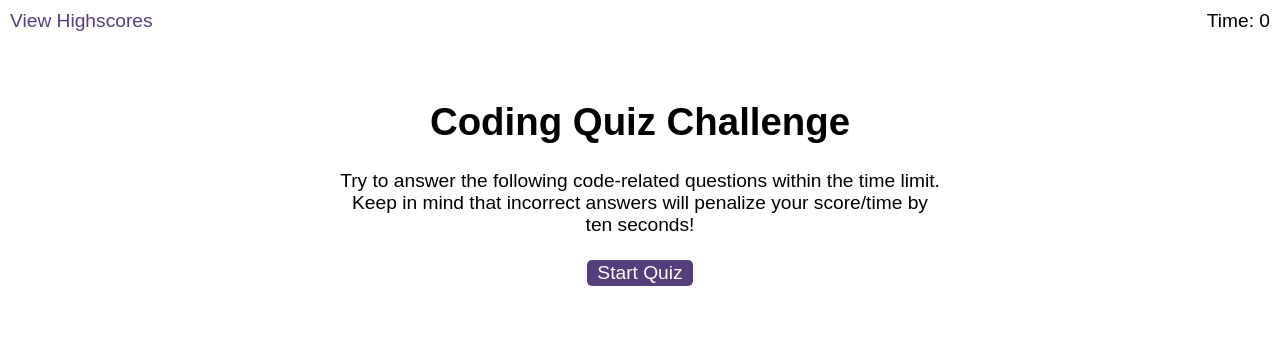
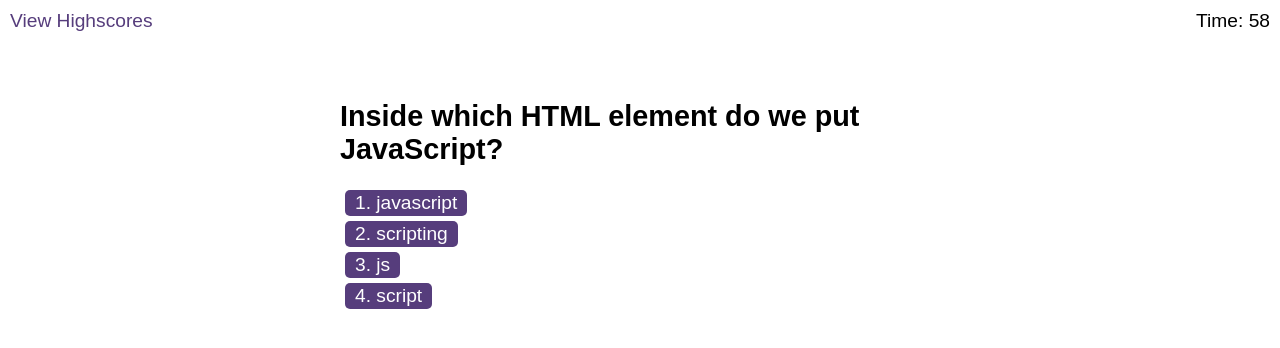
Before and after one commit to sam-xander/javascript-quiz, a plain HTML site: page index.html in a window 1280 px wide. Both pictures are taken after a click on the button "Start Quiz". Drawn offline with Linux system fonts and the light colour scheme.

Commit message:
add question elements

```diff
--- /dev/null
+++ b/assets/js/logic.js
@@ -0,0 +1,53 @@
+var body = document.body;
+
+var startScreen = document.querySelector("#start-screen");
+var startButton = document.querySelector("#start");
+
+var timerElement = document.querySelector("#time");
+var startTime = 60;
+timerElement.innerText = startTime;
+
+var questionNumber = 0;
+
+function getQuestion(questionNumber) {
+  var question = questions[questionNumber];
+  var title = question.title;
+  var choices = question.choices;
+
+  var questionWrapper = document.querySelector("#question-wrapper");
+  questionWrapper.insertAdjacentHTML(
+    "beforeend",
+    `<div id="question" class="">
+      <h2 id="question-title"></h2>
+      <div id="choices" class="choices"></div>
+      </div>`
+  );
+
+  var titleElement = document.querySelector("#question-title");
+
+  titleElement.innerText = title;
+
+  var choicesElement = document.querySelector("#choices");
+
+  var number = 1;
+
+  for (var choice in choices) {
+    choicesElement.insertAdjacentHTML(
+      "beforeend",
+      `<button>${number}. ${choices[choice]}</button>`
+    );
+    number++;
+  }
+}
+
+startButton.addEventListener("click", function () {
+  startScreen.classList.add("hide");
+
+  setInterval(function () {
+    startTime--;
+
+    timerElement.innerText = startTime;
+  }, 1000);
+
+  getQuestion(questionNumber);
+});
--- /dev/null
+++ b/assets/js/questions.js
@@ -0,0 +1,40 @@
+var questions = [
+  {
+    title: "Inside which HTML element do we put JavaScript?",
+    choices: ["javascript", "scripting", "js", "script"],
+    answer: "script",
+  },
+  {
+    title: "The external JavaScript file must contain the <script> tag.",
+    choices: ["True", "False"],
+    answer: "False",
+  },
+  {
+    title: "How do you write 'Hello World' in an alert box?",
+    choices: [
+      "msg('Hello World');",
+      "alertBox('Hello World');",
+      "msgBox('Hello World');",
+      "alert('Hello World');",
+    ],
+    answer: "alert('Hello World');",
+  },
+  {
+    title: "How do you create a function in JavaScript?",
+    choices: [
+      "function = myFunction()",
+      "function:myFunction()",
+      "function myFunction()",
+    ],
+    answer: "function myFunction()",
+  },
+  {
+    title: "How do you call a function named 'myFunction'?",
+    choices: [
+      "call function myFunction()",
+      "myFunction()",
+      "call myFunction()",
+    ],
+    answer: "myFunction()",
+  },
+];
--- a/index.html
+++ b/index.html
@@ -24,11 +24,7 @@
         </p>
         <button id="start">Start Quiz</button>
       </div>
-
-      <div id="questions" class="hide">
-        <h2 id="question-title"></h2>
-        <div id="choices" class="choices"></div>
-      </div>
+      <div id="question-wrapper"></div>
 
       <div id="end-screen" class="hide">
         <h2>All done!</h2>
```
